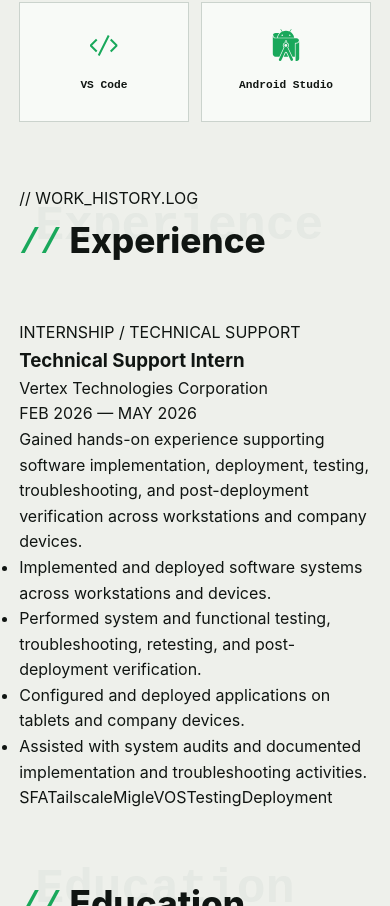
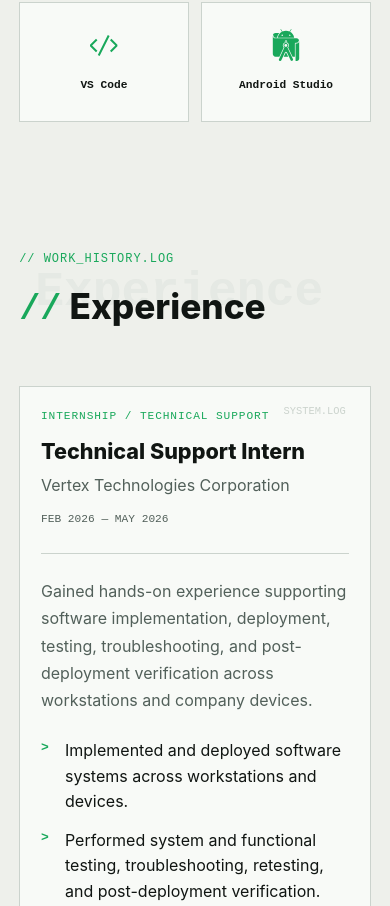
Before and after one commit to marcRanielle/Marc-Ranielle-Personal-Portfolio, a React (Vite) app: page / in a window 390 px wide. Shown: the part 3018-3924 px from the top of the page. Built offline with nearby package versions, Linux system fonts and the light colour scheme.

Commit message:
Add styles for Experience Section 1.0

```diff
--- a/src/index.css
+++ b/src/index.css
@@ -1228,4 +1228,143 @@ a {
     font-size: 0.88rem;
     line-height: 1.8;
   }
+
+  /* =========================================================
+   EXPERIENCE
+   ========================================================= */
+
+.experience {
+  padding: 6rem 0;
+}
+
+.experience-kicker {
+  color: var(--primary-color);
+  font-family: monospace;
+  font-size: 0.75rem;
+  letter-spacing: 0.08em;
+  margin-bottom: 0.5rem;
+}
+
+.experience-card {
+  background: var(--card-bg);
+  border: 1px solid var(--border-color);
+  padding: 2rem;
+  position: relative;
+  overflow: hidden;
+}
+
+.experience-card::before {
+  content: "SYSTEM.LOG";
+  position: absolute;
+  right: 1.5rem;
+  top: 1rem;
+  font-family: monospace;
+  font-size: 0.65rem;
+  color: var(--border-color);
+}
+
+.experience-top {
+  display: flex;
+  justify-content: space-between;
+  align-items: flex-start;
+  gap: 2rem;
+}
+
+.experience-type {
+  color: var(--primary-color);
+  font-family: monospace;
+  font-size: 0.7rem;
+  letter-spacing: 0.08em;
+  margin-bottom: 0.5rem;
+}
+
+.experience-title {
+  font-size: 1.7rem;
+  font-weight: 800;
+}
+
+.experience-company {
+  color: var(--secondary-color);
+  margin-top: 0.3rem;
+}
+
+.experience-date {
+  color: var(--secondary-color);
+  font-family: monospace;
+  font-size: 0.8rem;
+  white-space: nowrap;
+}
+
+.experience-line {
+  height: 1px;
+  background: var(--border-color);
+  margin: 1.5rem 0;
+}
+
+.experience-body > p {
+  color: var(--secondary-color);
+  line-height: 1.7;
+  margin-bottom: 1.5rem;
+}
+
+.experience-list {
+  list-style: none;
+  display: flex;
+  flex-direction: column;
+  gap: 0.8rem;
+  margin-bottom: 1.5rem;
+}
+
+.experience-list li {
+  color: var(--text-color);
+  padding-left: 1.5rem;
+  position: relative;
+}
+
+.experience-list li::before {
+  content: ">";
+  position: absolute;
+  left: 0;
+  color: var(--primary-color);
+  font-family: monospace;
+  font-weight: bold;
+}
+
+.experience-tech {
+  display: flex;
+  flex-wrap: wrap;
+  gap: 0.5rem;
+}
+
+.experience-tech span {
+  border: 1px solid var(--border-color);
+  padding: 0.35rem 0.7rem;
+  font-family: monospace;
+  font-size: 0.7rem;
+  color: var(--primary-color);
+  background: var(--bg-color);
+}
+
+@media (max-width: 600px) {
+  .experience {
+    padding: 4rem 0;
+  }
+
+  .experience-card {
+    padding: 1.3rem;
+  }
+
+  .experience-top {
+    flex-direction: column;
+    gap: 0.8rem;
+  }
+
+  .experience-title {
+    font-size: 1.35rem;
+  }
+
+  .experience-date {
+    font-size: 0.7rem;
+  }
+}
     }
```
